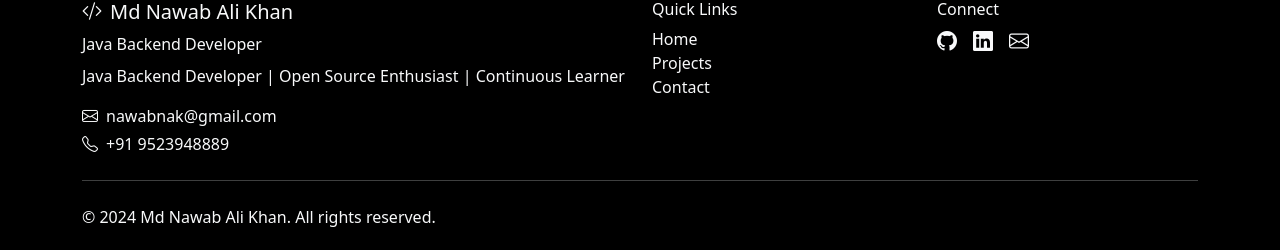
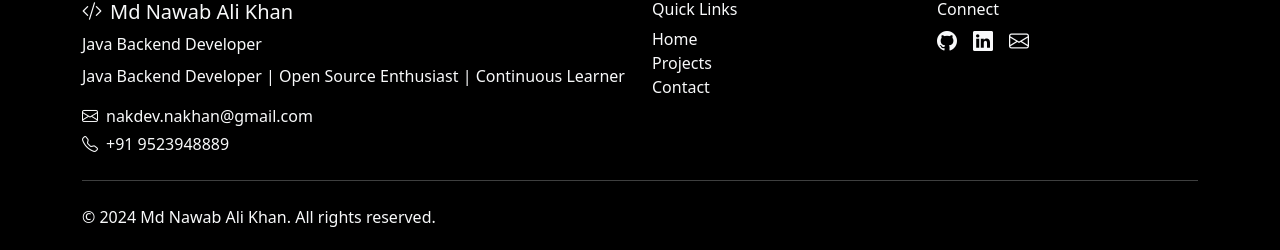
Before and after one commit to nakhandev/nakhandev.github.io, a Jekyll site: the page built from index.md, in a window 1280 px wide and 900 px high, scrolled down 2858 px. Shown: the part 647-897 px from the top of the window. Built offline with Jekyll 4.4.1, drawn with Linux system fonts in a browser that asks for light colours.

Commit message:
Update _config.yml

```diff
--- a/_config.yml
+++ b/_config.yml
@@ -2,7 +2,7 @@
 title: "Md Nawab Ali Khan - Java Backend Developer"
 description: "Portfolio of Md Nawab Ali Khan - Java Backend Developer specializing in Spring Boot, REST APIs, and SQL databases"
 author: "Md Nawab Ali Khan"
-email: "nawabnak@gmail.com"
+email: "nakdev.nakhan@gmail.com"
 url: "https://nakhandev.github.io"
 baseurl: ""
 
@@ -18,7 +18,7 @@ logo: "/assets/images/logo.png"
 social:
   name: Md Nawab Ali Khan
   links:
-    - https://github.com/nawabnakhan
+    - https://github.com/nakhandev
     - https://linkedin.com/in/nawabnakhan
     - https://twitter.com/nawabnakhan
 
@@ -63,7 +63,7 @@ exclude:
 tagline: "Java Backend Developer | Open Source Enthusiast | Continuous Learner"
 github_username: nakhandev
 linkedin_username: nawabnakhan
-email: nawabnak@gmail.com
+email: nakdev.nakhan@gmail.com
 phone: "+91 9523948889"
 
 # Build settings
```
